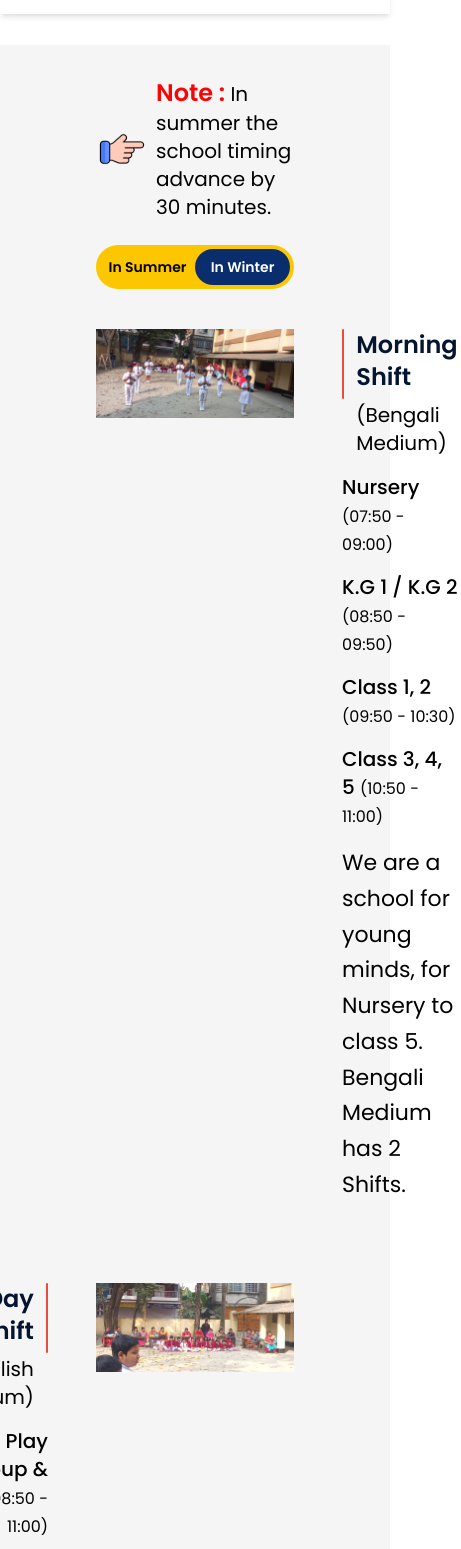
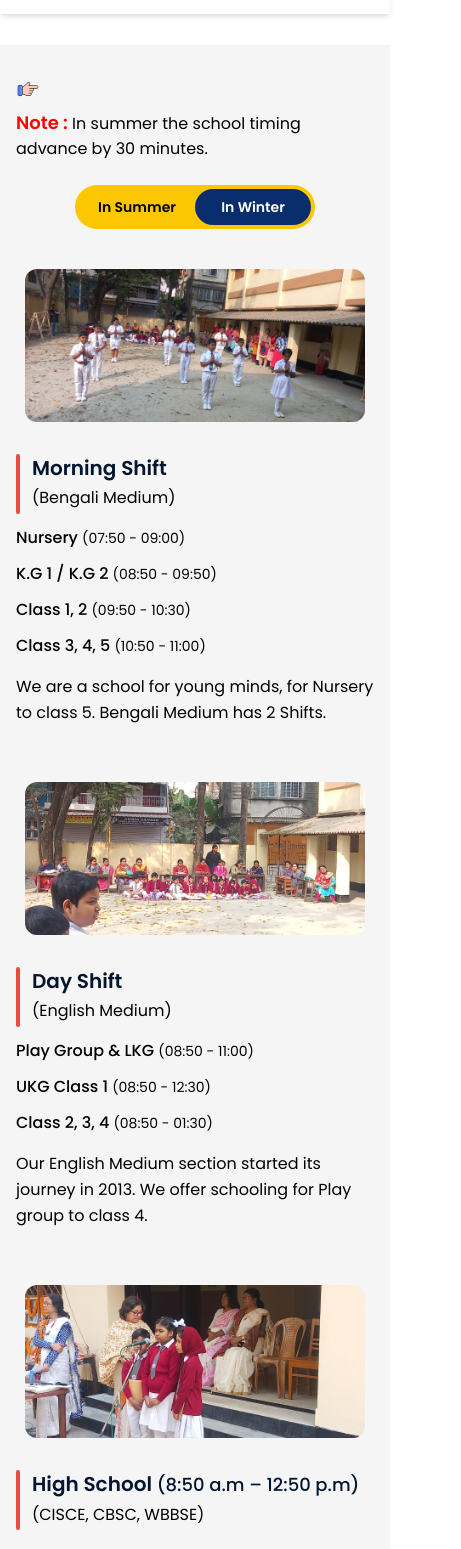
Before and after one commit to amar0026/School-project, a React (Vite) app: page /smarty-program in a window 390 px wide. Shown: the part 95-1644 px from the top of the page, 461 px wide, since content can reach past the window. Built offline with nearby package versions, Linux system fonts and the light colour scheme.

Commit message:
responsive issue

```diff
--- a/src/Pages/ProgramTiming.tsx
+++ b/src/Pages/ProgramTiming.tsx
@@ -5,28 +5,23 @@ import school2 from "../assets/dayshift.jpg";
 import school3 from "../assets/englishmedium.jpg";
 
 const ProgramTiming: React.FC = () => {
-  // ✅ Toggle State (Default Winter Active)
   const [season, setSeason] = useState<"winter" | "summer">("winter");
 
-  // ✅ Timings Data (Winter vs Summer)
   const timings = {
     winter: {
       nursery: "07:50 - 09:00",
       kg: "08:50 - 09:50",
       class12: "09:50 - 10:30",
       class345: "10:50 - 11:00",
-
       playgroup: "08:50 - 11:00",
       ukg: "08:50 - 12:30",
       class234: "08:50 - 01:30",
     },
-
     summer: {
       nursery: "07:20 - 08:30",
       kg: "08:20 - 09:20",
       class12: "09:20 - 10:00",
       class345: "10:20 - 10:30",
-
       playgroup: "08:20 - 10:30",
       ukg: "08:20 - 12:00",
       class234: "08:20 - 01:00",
@@ -34,46 +29,35 @@ const ProgramTiming: React.FC = () => {
   };
 
   return (
-    <section className="w-full bg-[#f5f5f5] py-8">
-      <div className="max-w-[1920px] mx-auto px-24">
-        {/* ================= NOTE ================= */}
-        <div className="mb-10">
-          <div className="flex items-center gap-2">
-            <img src={hand} alt="Note Icon" className="w-auto h-auto" />
+    <section className="w-full bg-[#f5f5f5] py-8 md:py-12">
+      <div className="max-w-[1920px] mx-auto px-4 sm:px-8 md:px-14 lg:px-20 xl:px-24 2xl:px-32">
 
-            <p className="text-xl text-black">
-              <span className="text-[#F80505] text-2xl font-semibold">
+        {/* ── NOTE + TOGGLE ── */}
+        <div className="mb-10 md:mb-14">
+          <div className="flex items-start sm:items-center gap-2 flex-wrap">
+            <img src={hand} alt="Note Icon" className="w-6 h-6 sm:w-auto sm:h-auto flex-shrink-0" />
+            <p className="text-base sm:text-lg md:text-xl text-black">
+              <span className="text-[#F80505] text-lg sm:text-xl md:text-2xl font-semibold">
                 Note :
               </span>{" "}
               In summer the school timing advance by 30 minutes.
             </p>
           </div>
 
-          {/* ✅ Toggle Button */}
+          {/* Toggle */}
           <div className="mt-6 flex justify-center">
-            <div className="flex bg-yellow-400 rounded-full p-1 w-[260px]">
-              {/* Summer */}
+            <div className="flex bg-yellow-400 rounded-full p-1 w-[240px] sm:w-[260px]">
               <button
                 onClick={() => setSeason("summer")}
                 className={`w-1/2 py-2 rounded-full text-sm font-semibold transition-all
-                  ${
-                    season === "summer"
-                      ? "bg-[#0A2E6D] text-white"
-                      : "text-black"
-                  }`}
+                  ${season === "summer" ? "bg-[#0A2E6D] text-white" : "text-black"}`}
               >
                 In Summer
               </button>
-
-              {/* Winter */}
               <button
                 onClick={() => setSeason("winter")}
                 className={`w-1/2 py-2 rounded-full text-sm font-semibold transition-all
-                  ${
-                    season === "winter"
-                      ? "bg-[#0A2E6D] text-white"
-                      : "text-black"
-                  }`}
+                  ${season === "winter" ? "bg-[#0A2E6D] text-white" : "text-black"}`}
               >
                 In Winter
               </button>
@@ -81,126 +65,115 @@ const ProgramTiming: React.FC = () => {
           </div>
         </div>
 
-        {/* ===================== BLOCK 1 ===================== */}
-        <div className="flex items-start gap-12 mb-20">
-          <img src={school1} alt="Morning Shift" className="w-[400px] h-auto" />
+        {/* ── BLOCK 1 : Morning Shift ── */}
+        <div className="flex flex-col md:flex-row items-center md:items-start gap-8 md:gap-12 mb-14 md:mb-20">
+          <img
+            src={school1}
+            alt="Morning Shift"
+            className="w-full max-w-[340px] sm:max-w-[380px] md:w-[340px] lg:w-[380px] xl:w-[420px] h-auto rounded-xl object-cover flex-shrink-0"
+          />
 
-          <div>
+          <div className="w-full">
             <div className="flex items-start gap-3">
-              <div className="w-[4px] h-[70px] bg-[#E74C3C] rounded-full"></div>
-
+              <div className="w-[4px] min-h-[60px] md:h-[70px] bg-[#E74C3C] rounded-full flex-shrink-0" />
               <div>
-                <h3 className="font-semibold text-[#04162F] text-2xl mb-2">
+                <h3 className="font-semibold text-[#04162F] text-xl sm:text-2xl mb-1">
                   Morning Shift
                 </h3>
-                <p className="text-xl text-black">(Bengali Medium)</p>
+                <p className="text-base sm:text-lg md:text-xl text-black">(Bengali Medium)</p>
               </div>
             </div>
 
-            {/* ✅ Dynamic Timings */}
-            <p className="text-xl font-medium mt-4">
-              Nursery{" "}
-              <span className="text-base font-normal">
-                ({timings[season].nursery})
-              </span>
-            </p>
+            {[
+              { label: "Nursery", key: "nursery" },
+              { label: "K.G 1 / K.G 2", key: "kg" },
+              { label: "Class 1, 2", key: "class12" },
+              { label: "Class 3, 4, 5", key: "class345" },
+            ].map(({ label, key }) => (
+              <p key={key} className="text-base sm:text-lg md:text-xl font-medium mt-3 md:mt-4">
+                {label}{" "}
+                <span className="text-sm sm:text-base font-normal">
+                  ({timings[season][key as keyof typeof timings.winter]})
+                </span>
+              </p>
+            ))}
 
-            <p className="text-xl font-medium mt-4">
-              K.G 1 / K.G 2{" "}
-              <span className="text-base font-normal">
-                ({timings[season].kg})
-              </span>
-            </p>
-
-            <p className="text-xl font-medium mt-4">
-              Class 1, 2{" "}
-              <span className="text-base font-normal">
-                ({timings[season].class12})
-              </span>
-            </p>
-
-            <p className="text-xl font-medium mt-4">
-              Class 3, 4, 5{" "}
-              <span className="text-base font-normal">
-                ({timings[season].class345})
-              </span>
-            </p>
-
-            <p className="text-[22px] text-black mt-4 leading-relaxed">
+            <p className="text-base sm:text-lg md:text-[22px] text-black mt-4 leading-relaxed">
               We are a school for young minds, for Nursery to class 5. Bengali
               Medium has 2 Shifts.
             </p>
           </div>
         </div>
 
-        {/* ===================== BLOCK 2 ===================== */}
-        <div className="flex items-start justify-end gap-12 mb-20">
-          <div>
-            <div className="flex items-start justify-end gap-3">
-              <div className="text-right">
-                <h3 className="font-semibold text-[#04162F] text-2xl mb-2">
+        {/* ── BLOCK 2 : Day Shift ── */}
+        <div className="flex flex-col-reverse md:flex-row items-center md:items-start justify-end gap-8 md:gap-12 mb-14 md:mb-20">
+          <div className="w-full md:text-right">
+            <div className="flex items-start md:justify-end gap-3">
+              {/* On mobile: left-aligned; md+: right-aligned */}
+              <div className="w-[4px] min-h-[60px] md:h-[70px] bg-[#E74C3C] rounded-full flex-shrink-0 md:hidden" />
+              <div className="md:text-right">
+                <h3 className="font-semibold text-[#04162F] text-xl sm:text-2xl mb-1">
                   Day Shift
                 </h3>
-                <p className="text-xl text-black">(English Medium)</p>
+                <p className="text-base sm:text-lg md:text-xl text-black">(English Medium)</p>
               </div>
-
-              <div className="w-[4px] h-[70px] bg-[#E74C3C] rounded-full"></div>
+              <div className="w-[4px] min-h-[60px] md:h-[70px] bg-[#E74C3C] rounded-full flex-shrink-0 hidden md:block" />
             </div>
 
-            {/* ✅ Dynamic Timings */}
-            <p className="text-xl font-medium mt-4 text-right">
-              Play Group & LKG{" "}
-              <span className="text-base font-normal">
-                ({timings[season].playgroup})
-              </span>
-            </p>
+            {[
+              { label: "Play Group & LKG", key: "playgroup" },
+              { label: "UKG Class 1", key: "ukg" },
+              { label: "Class 2, 3, 4", key: "class234" },
+            ].map(({ label, key }) => (
+              <p key={key} className="text-base sm:text-lg md:text-xl font-medium mt-3 md:mt-4 md:text-right">
+                {label}{" "}
+                <span className="text-sm sm:text-base font-normal">
+                  ({timings[season][key as keyof typeof timings.winter]})
+                </span>
+              </p>
+            ))}
 
-            <p className="text-xl font-medium mt-4 text-right">
-              UKG Class 1{" "}
-              <span className="text-base font-normal">
-                ({timings[season].ukg})
-              </span>
-            </p>
-
-            <p className="text-xl font-medium mt-4 text-right">
-              Class 2, 3, 4{" "}
-              <span className="text-base font-normal">
-                ({timings[season].class234})
-              </span>
-            </p>
-
-            <p className="text-[22px] text-black mt-4 leading-relaxed text-right">
+            <p className="text-base sm:text-lg md:text-[22px] text-black mt-4 leading-relaxed md:text-right">
               Our English Medium section started its journey in 2013. We offer
               schooling for Play group to class 4.
             </p>
           </div>
 
-          <img src={school2} alt="Day Shift" className="w-[400px] h-auto" />
+          <img
+            src={school2}
+            alt="Day Shift"
+            className="w-full max-w-[340px] sm:max-w-[380px] md:w-[340px] lg:w-[380px] xl:w-[420px] h-auto rounded-xl object-cover flex-shrink-0"
+          />
         </div>
 
-        {/* ===================== BLOCK 3 ===================== */}
-        <div className="flex items-start gap-12">
-          <img src={school3} alt="High School" className="w-[400px] h-auto" />
+        {/* ── BLOCK 3 : High School ── */}
+        <div className="flex flex-col md:flex-row items-center md:items-start gap-8 md:gap-12">
+          <img
+            src={school3}
+            alt="High School"
+            className="w-full max-w-[340px] sm:max-w-[380px] md:w-[340px] lg:w-[380px] xl:w-[420px] h-auto rounded-xl object-cover flex-shrink-0"
+          />
 
-          <div>
+          <div className="w-full">
             <div className="flex items-start gap-3">
-              <div className="w-[4px] h-[70px] bg-[#E74C3C] rounded-full"></div>
-
+              <div className="w-[4px] min-h-[60px] md:h-[70px] bg-[#E74C3C] rounded-full flex-shrink-0" />
               <div>
-                <h3 className="font-semibold text-[#04162F] text-2xl mb-2">
-                  High School (8:50 a.m – 12:50 p.m)
+                <h3 className="font-semibold text-[#04162F] text-xl sm:text-2xl mb-1">
+                  High School{" "}
+                  <span className="text-lg sm:text-xl font-medium">(8:50 a.m – 12:50 p.m)</span>
                 </h3>
-                <p className="text-xl text-black">(CISCE, CBSC, WBBSE)</p>
+                <p className="text-base sm:text-lg md:text-xl text-black">(CISCE, CBSC, WBBSE)</p>
               </div>
             </div>
 
-            <p className="text-[22px] text-black mt-4 leading-relaxed">
+            <p className="text-base sm:text-lg md:text-[22px] text-black mt-4 leading-relaxed">
               Our curriculum prepares students for CISCE, CBSE and WBBSE. Those
               who are interested to join High School in English Medium this
               schooling will be a good choice for them.
             </p>
           </div>
         </div>
+
       </div>
     </section>
   );
```
Also changed, not shown: src/components/About/MissionValues.tsx (+7 -8 lines), src/components/Home/SmartProgram.tsx (+31 -22 lines).
